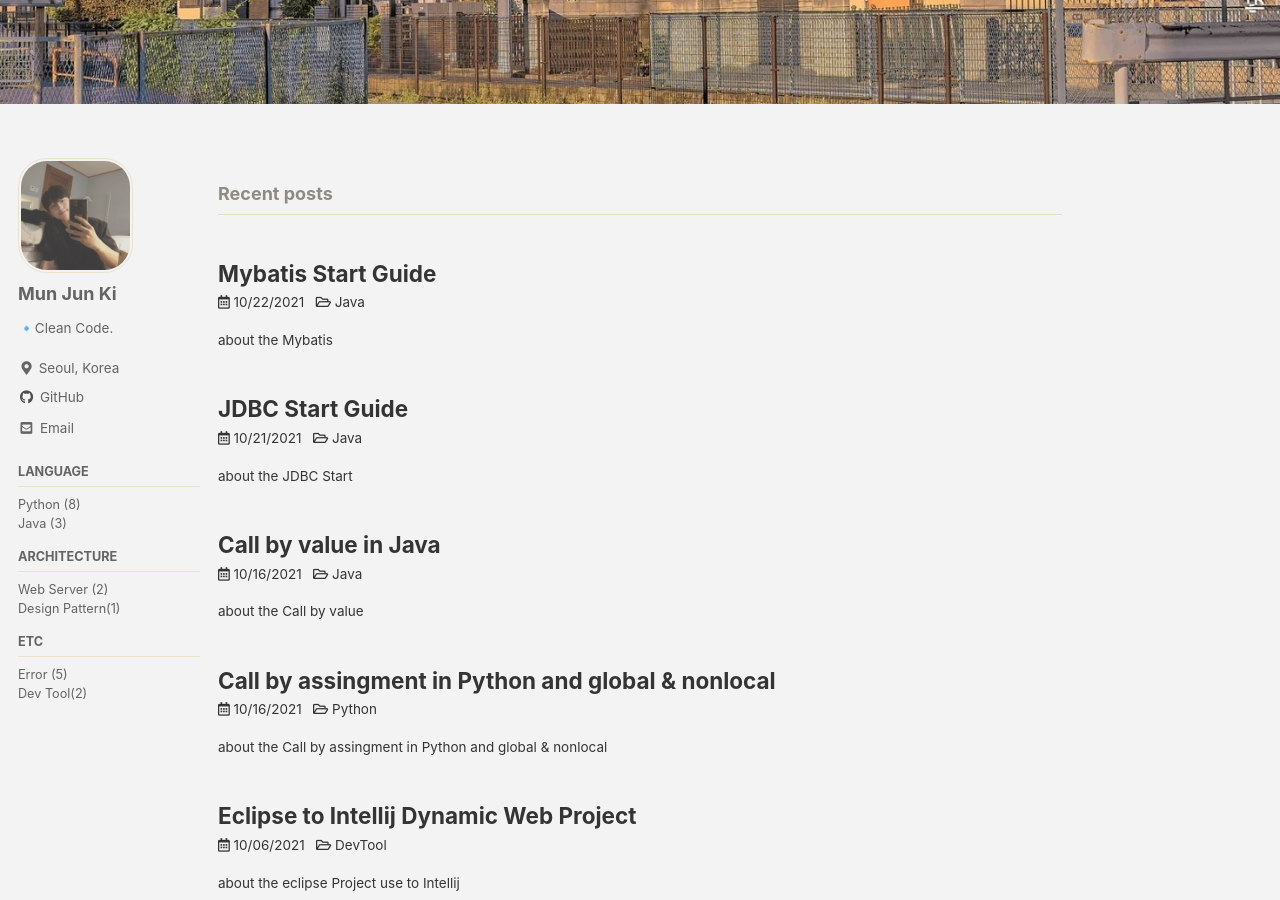
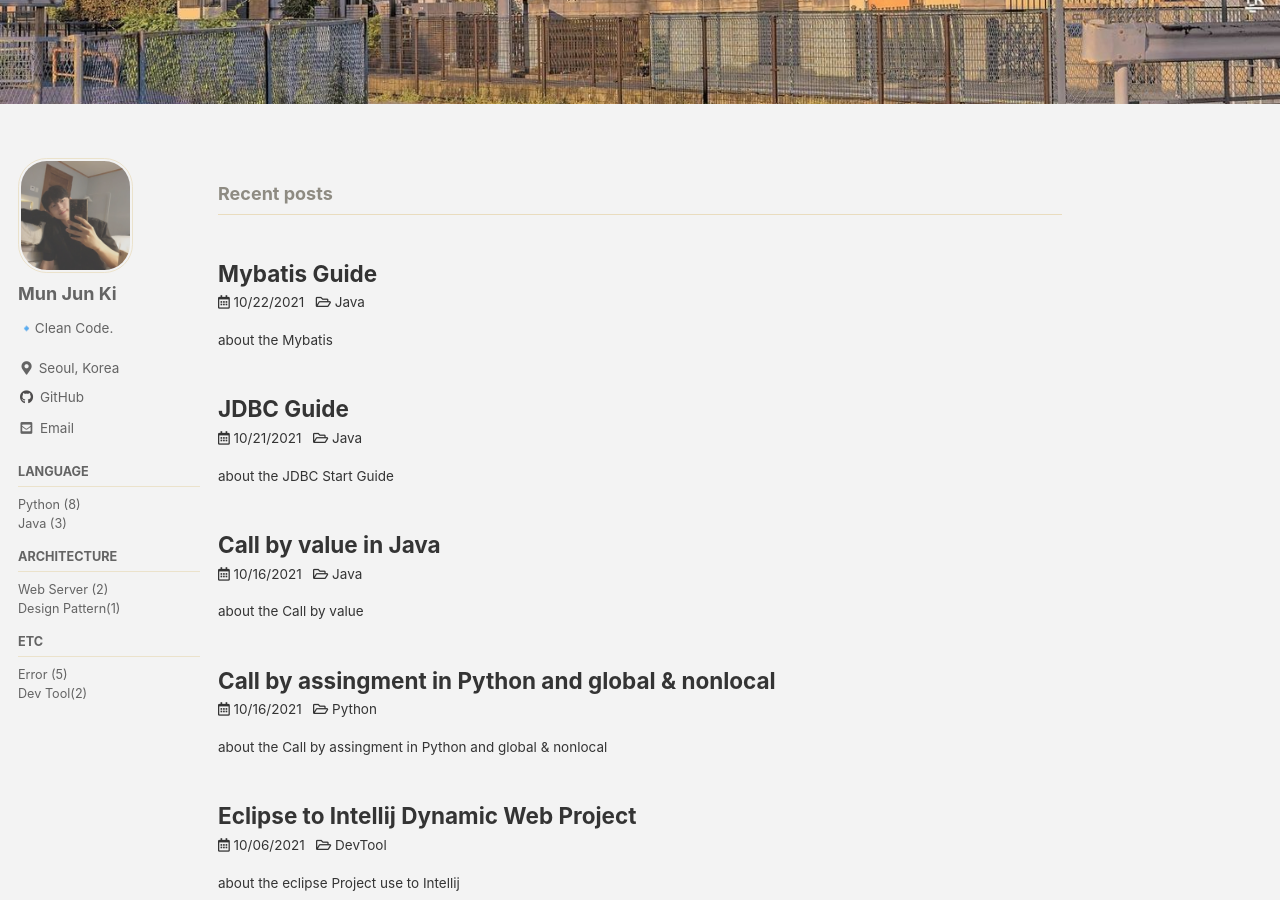
Before and after one commit to moo-on/moo-on.github.io, a Jekyll site: the page built from index.html, in a window 1280 px wide and 900 px high, scrolled down 379 px. Built offline with Jekyll 4.4.1, drawn with Linux system fonts in a browser that asks for light colours; cached includes are drawn as plain includes; some web fonts are replaced; the list of posts is cut into pages by our own code.

Commit message:
add post

```diff
--- a/_posts/2021-10-21-JDBC Start Guide.md
+++ b/_posts/2021-10-21-JDBC Start Guide.md
@@ -1,8 +1,8 @@
 ---
 date: 2021-10-21
 
-title: "JDBC Start Guide"
-excerpt: "about the JDBC Start"
+title: "JDBC Guide"
+excerpt: "about the JDBC Start Guide"
 
 categories: Java
 tags: java, JDBC, sql
```
Also changed, not shown: other parts of _posts/2021-10-21-JDBC Start Guide.md (+1 -1 lines), _posts/2021-10-22-Mybatis Start Guide.md (+6 -3 lines).
